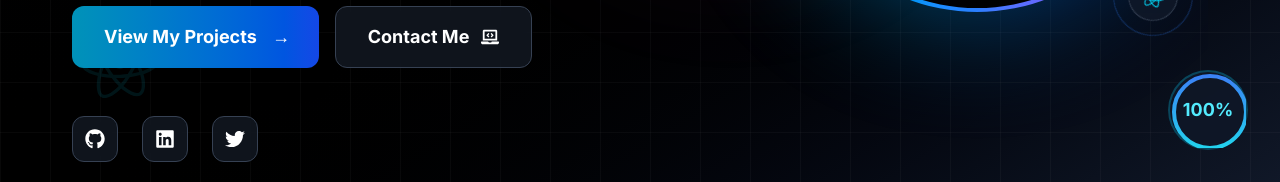
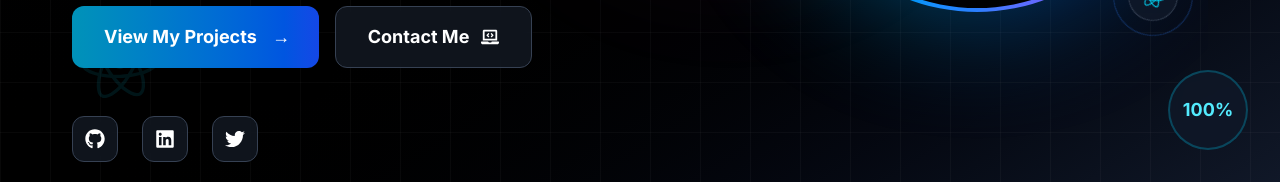
Before and after one commit to ajaysharma-3425/Portfolio, a Next.js app: page / in a window 1280 px wide. Shown: the part 618-800 px from the top of the page. Built offline with nearby package versions, Linux system fonts and the light colour scheme.

Commit message:
portfolio ready final1

```diff
--- a/components/ScrollRing.tsx
+++ b/components/ScrollRing.tsx
@@ -16,39 +16,59 @@ export default function ScrollRing() {
 
   return (
     <motion.div
-      className="fixed bottom-28 right-6 md:bottom-8 md:right-8 w-16 h-16 md:w-20 md:h-20 rounded-full bg-gray-900/80 backdrop-blur-sm border-2 border-cyan-500/30 flex items-center justify-center z-40 md:z-50"
+      className="fixed bottom-28 right-6 md:bottom-8 md:right-8 w-16 h-16 md:w-20 md:h-20 rounded-full bg-gray-900/80 backdrop-blur-sm border-2 border-cyan-500/30 flex items-center justify-center z-40 md:z-50 overflow-visible"
       animate={{ rotate: percentage * 3.6 }}
       transition={{ duration: 0.1 }}
     >
       <div className="text-cyan-300 font-bold text-base md:text-lg">
         {percentage}%
       </div>
-      <svg className="absolute inset-0 w-full h-full">
+
+      {/* ----- Mobile SVG (visible only on small screens) ----- */}
+      <svg
+        className="absolute inset-0 w-full h-full md:hidden"
+        viewBox="0 0 64 64"
+        fill="none"
+        xmlns="http://www.w3.org/2000/svg"
+      >
         <circle
-          cx={32}   // half of w-16 (mobile)
-          cy={32}
-          r={28}
+          cx="32"
+          cy="32"
+          r="28"
           fill="none"
           stroke="url(#gradient)"
           strokeWidth="4"
-          strokeDasharray={175.9}          // 2 * π * 28 ≈ 175.9
+          strokeDasharray="175.9"          // 2 * π * 28 ≈ 175.9
           strokeDashoffset={175.9 - (175.9 * percentage) / 100}
           strokeLinecap="round"
           transform="rotate(-90 32 32)"
-          className="md:hidden"            // mobile circle size
         />
+        <defs>
+          <linearGradient id="gradient" x1="0%" y1="0%" x2="100%" y2="0%">
+            <stop offset="0%" stopColor="#22d3ee" />
+            <stop offset="100%" stopColor="#3b82f6" />
+          </linearGradient>
+        </defs>
+      </svg>
+
+      {/* ----- Desktop SVG (visible on md and up) ----- */}
+      <svg
+        className="absolute inset-0 w-full h-full hidden md:block"
+        viewBox="0 0 80 80"
+        fill="none"
+        xmlns="http://www.w3.org/2000/svg"
+      >
         <circle
-          cx={40}   // half of w-20 (desktop)
-          cy={40}
-          r={36}
+          cx="40"
+          cy="40"
+          r="36"
           fill="none"
           stroke="url(#gradient)"
           strokeWidth="4"
-          strokeDasharray={226.2}
+          strokeDasharray="226.2"          // 2 * π * 36 ≈ 226.2
           strokeDashoffset={226.2 - (226.2 * percentage) / 100}
           strokeLinecap="round"
           transform="rotate(-90 40 40)"
-          className="hidden md:block"       // desktop circle size
         />
         <defs>
           <linearGradient id="gradient" x1="0%" y1="0%" x2="100%" y2="0%">
```
